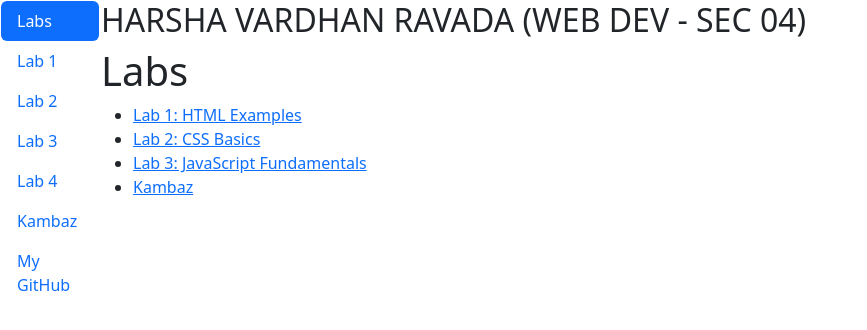
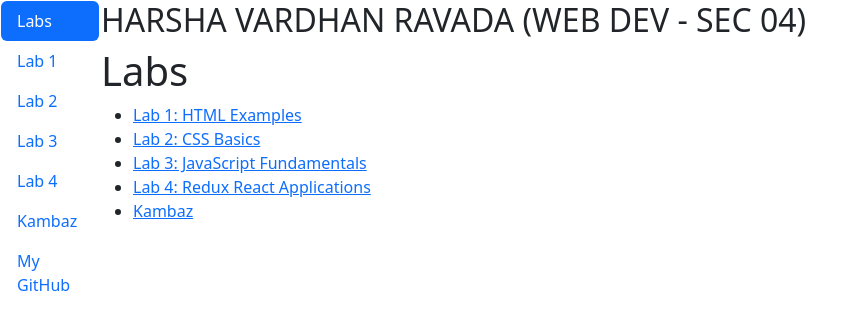
Before and after one commit to Harsha00arthur/kambaz-next-js, a Next.js app: page /Labs in a window 1280 px wide. Shown: the top 330 px of the page, without its empty margins (0-867 px from the left). Built offline with nearby package versions, Linux system fonts and the light colour scheme.

Commit message:
a4 Redux

```diff
--- a/app/Labs/page.tsx
+++ b/app/Labs/page.tsx
@@ -18,6 +18,10 @@ export default function Labs() {
            Lab 3: JavaScript Fundamentals </Link>
        </li>
        <li>
+         <Link href="/Labs/Lab4" id="wd-lab3-link">
+           Lab 4: Redux React Applications </Link>
+       </li>
+       <li>
        <Link href="/" id="wd-lab3-link">
          Kambaz </Link>
         </li>
```
